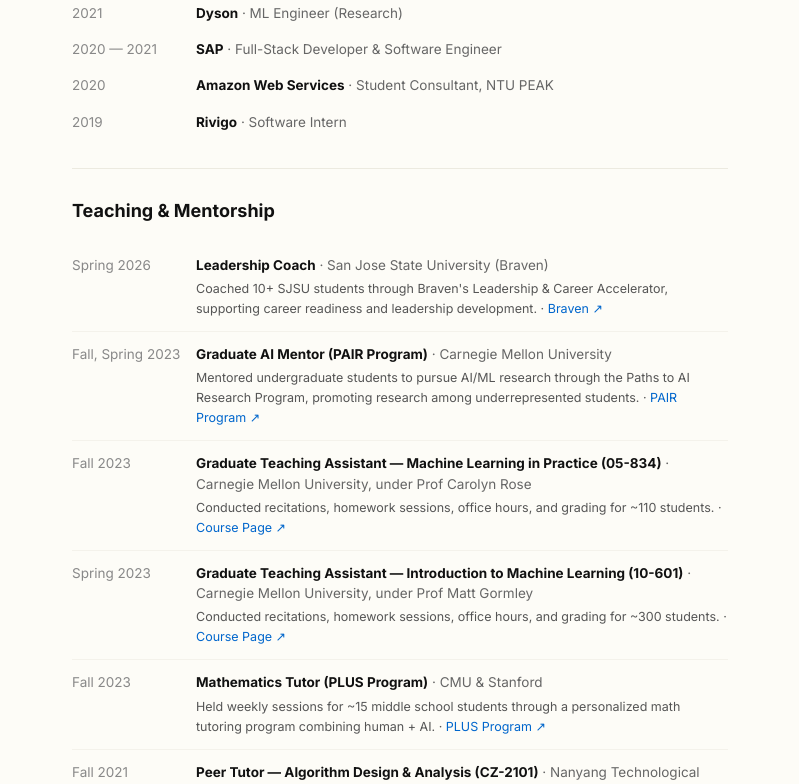
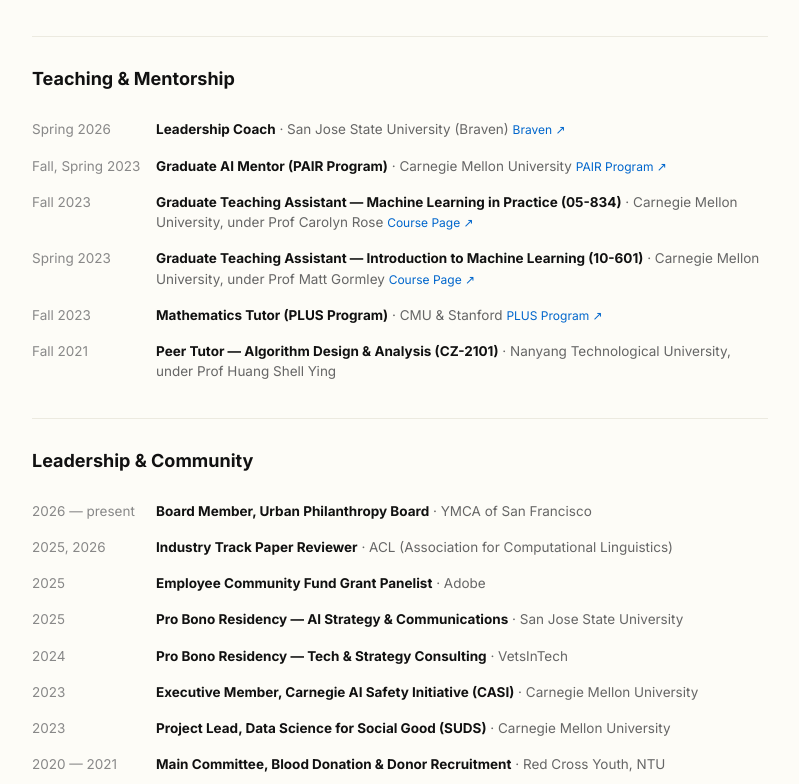
Before and after one commit to bansal-aditya/bansal-aditya.github.io, a Next.js app: page / in a window 1280 px wide. Shown: the part 1811-2595 px from the top of the page, without its empty margins (240-1039 px from the left). Built offline with nearby package versions, Linux system fonts and the light colour scheme.

Commit message:
feat: add scrollable containers for News & Community, compact Teaching section, subtle scrollbar

```diff
--- a/src/app/globals.css
+++ b/src/app/globals.css
@@ -8,5 +8,20 @@
   --color-link: #0066cc;
   --color-divider: #eceae0;
   --font-sans: "Inter", system-ui, sans-serif;
-  --max-width-content: 720px;
+  --max-width-content: 800px;
 }
+
+/* Subtle scrollbar for scrollable sections */
+.overflow-y-auto::-webkit-scrollbar {
+  width: 4px;
+}
+.overflow-y-auto::-webkit-scrollbar-track {
+  background: transparent;
+}
+.overflow-y-auto::-webkit-scrollbar-thumb {
+  background: #d5d4cb;
+  border-radius: 4px;
+}
+.overflow-y-auto::-webkit-scrollbar-thumb:hover {
+  background: #bbb;
+}
--- a/src/components/CommunitySection.tsx
+++ b/src/components/CommunitySection.tsx
@@ -4,7 +4,7 @@ export default function CommunitySection() {
   return (
     <section id="community" className="border-t border-divider py-7">
       <h2 className="text-lg font-bold mb-4.5">Leadership & Community</h2>
-      <div>
+      <div className="max-h-[280px] overflow-y-auto pr-2">
         {community.map((item, i) => (
           <div key={i} className="flex gap-3.5 py-2 text-[13.5px]">
             <span className="text-secondary min-w-[110px] flex-shrink-0">
--- a/src/components/NewsSection.tsx
+++ b/src/components/NewsSection.tsx
@@ -4,7 +4,7 @@ export default function NewsSection() {
   return (
     <section id="news" className="border-t border-divider py-7">
       <h2 className="text-lg font-bold mb-4.5">News & Media</h2>
-      <div className="text-[13.5px] leading-[1.8]">
+      <div className="text-[13.5px] leading-[1.8] max-h-[280px] overflow-y-auto pr-2">
         {news.map((item, i) => (
           <div key={i} className="flex gap-3.5 py-[5px]">
             <span className="text-secondary flex-shrink-0 min-w-[90px]">
--- a/src/components/TeachingSection.tsx
+++ b/src/components/TeachingSection.tsx
@@ -6,29 +6,21 @@ export default function TeachingSection() {
       <h2 className="text-lg font-bold mb-4.5">Teaching & Mentorship</h2>
       <div>
         {teaching.map((item, i) => (
-          <div
-            key={i}
-            className={`py-3 ${i < teaching.length - 1 ? "border-b border-divider/50" : ""}`}
-          >
-            <div className="flex gap-3.5 text-[13.5px]">
-              <span className="text-secondary min-w-[110px] flex-shrink-0">
-                {item.dateRange}
-              </span>
-              <div>
-                <strong className="text-foreground">{item.role}</strong>
-                <span className="text-[#666]"> · {item.organization}</span>
-              </div>
-            </div>
-            <div className="ml-[124px] mt-1 text-[12.5px] text-muted leading-[1.6]">
-              {item.description}
+          <div key={i} className="flex gap-3.5 py-2 text-[13.5px]">
+            <span className="text-secondary min-w-[110px] flex-shrink-0">
+              {item.dateRange}
+            </span>
+            <div>
+              <strong className="text-foreground">{item.role}</strong>{" "}
+              <span className="text-[#666]">· {item.organization}</span>
               {item.link && item.linkText && (
                 <>
-                  {" · "}
+                  {" "}
                   <a
                     href={item.link}
                     target="_blank"
                     rel="noopener noreferrer"
-                    className="text-link hover:underline"
+                    className="text-link hover:underline text-[12px]"
                   >
                     {item.linkText} ↗
                   </a>
```
